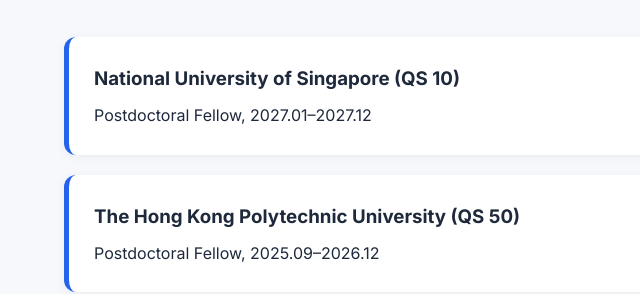
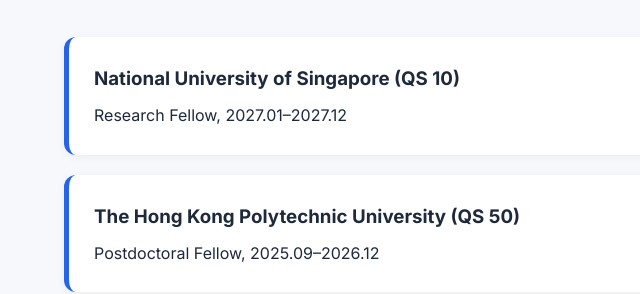
Before and after one commit to Baron-Huang/panhuang.github.io, a plain HTML site: page index.html in a window 1280 px wide. Shown: the part 1301-1595 px from the top of the page, 0-640 px from the left. Drawn offline with Linux system fonts and the light colour scheme.

Commit message:
Change job title from Postdoctoral Fellow to Research Fellow

```diff
--- a/index.html
+++ b/index.html
@@ -102,7 +102,7 @@
     <div class="timeline">
       <div class="timeline-item">
         <h3>National University of Singapore (QS 10)</h3>
-        <p>Postdoctoral Fellow, 2027.01–2027.12</p>
+        <p>Research Fellow, 2027.01–2027.12</p>
       </div>
       <div class="timeline-item">
         <h3>The Hong Kong Polytechnic University (QS 50)</h3>
```
